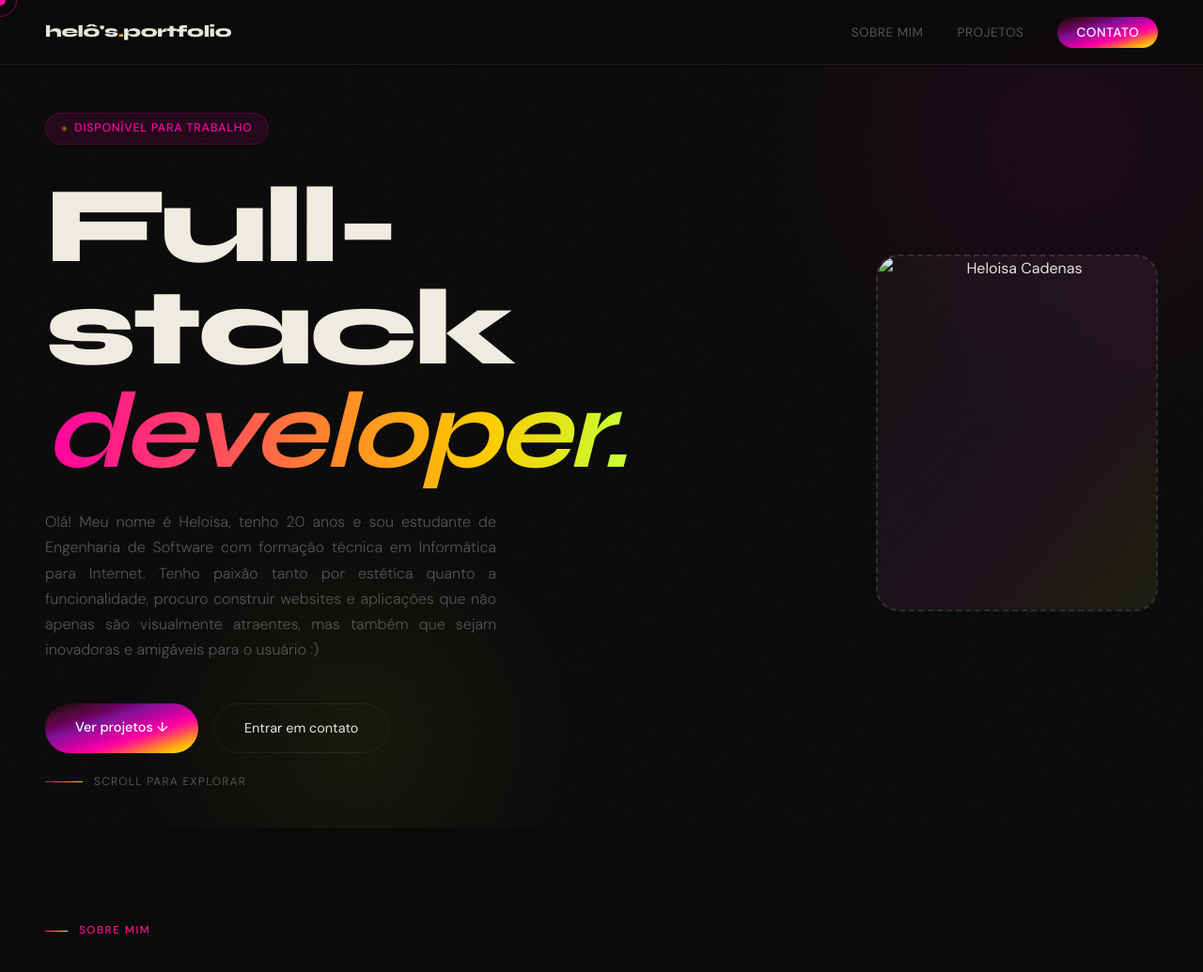
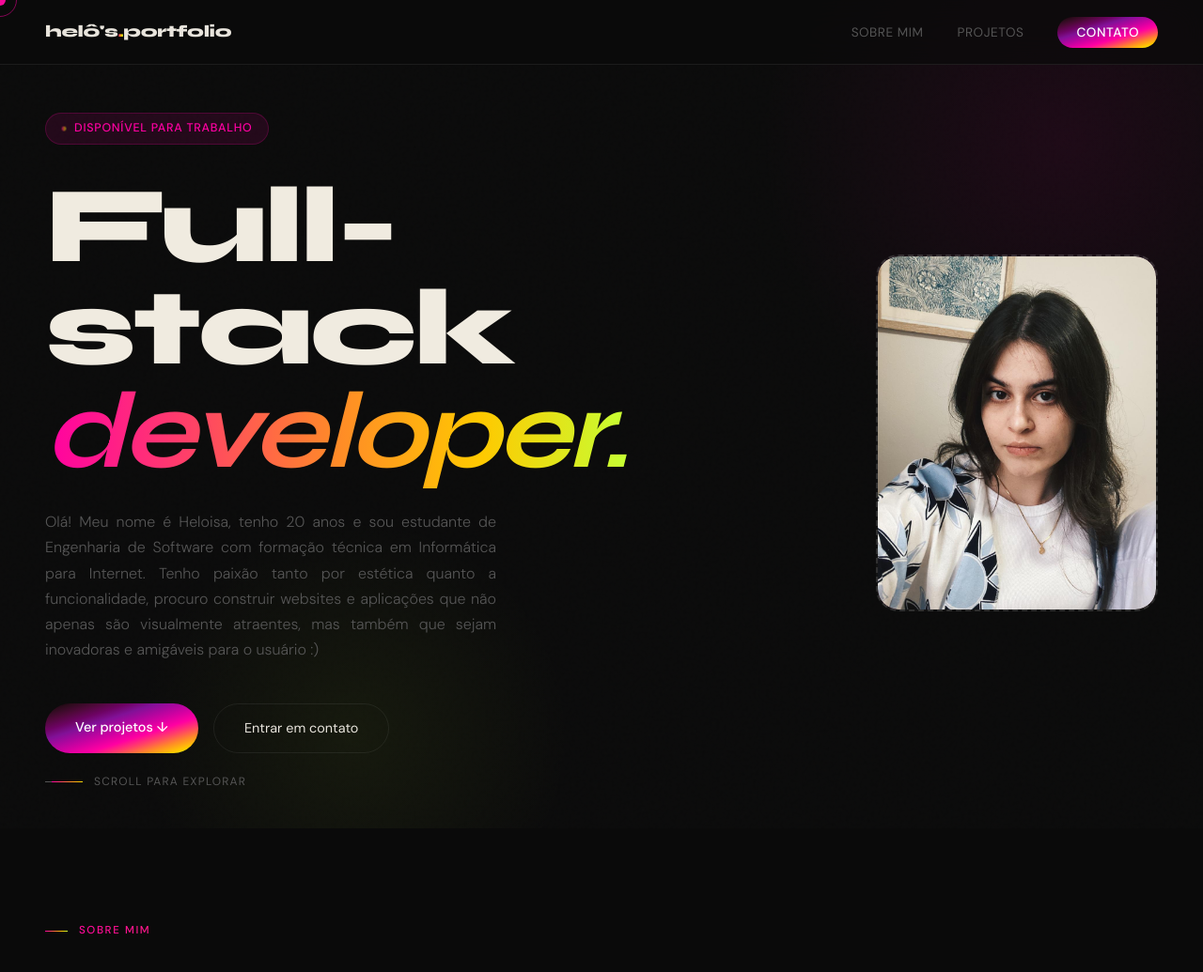
Before and after one commit to heloisacadenas/Portfolio, a website: page index.html in a window 1280 px wide. Shown: the top 1035 px of the page at 94% size. Drawn offline with nearby package versions, Linux system fonts and the light colour scheme; some packages are replaced by stand-ins of ours; the site is published under a folder, as on GitHub Pages, so addresses that start at the root find nothing; a script that the page names is missing.

Commit message:
Update index.html

```diff
--- a/index.html
+++ b/index.html
@@ -704,7 +704,7 @@
     <div class="hero-photo-wrap">
       <div class="hero-photo-placeholder">
         <div class="hero-photo-inner">
-            <img src="/img/pfp3.jpeg" alt="Heloisa Cadenas" class="hero-photo-img">
+            <img src="img/pfp3.jpeg" alt="Heloisa Cadenas" class="hero-photo-img">
         </div>
       </div>
     </div>
```
